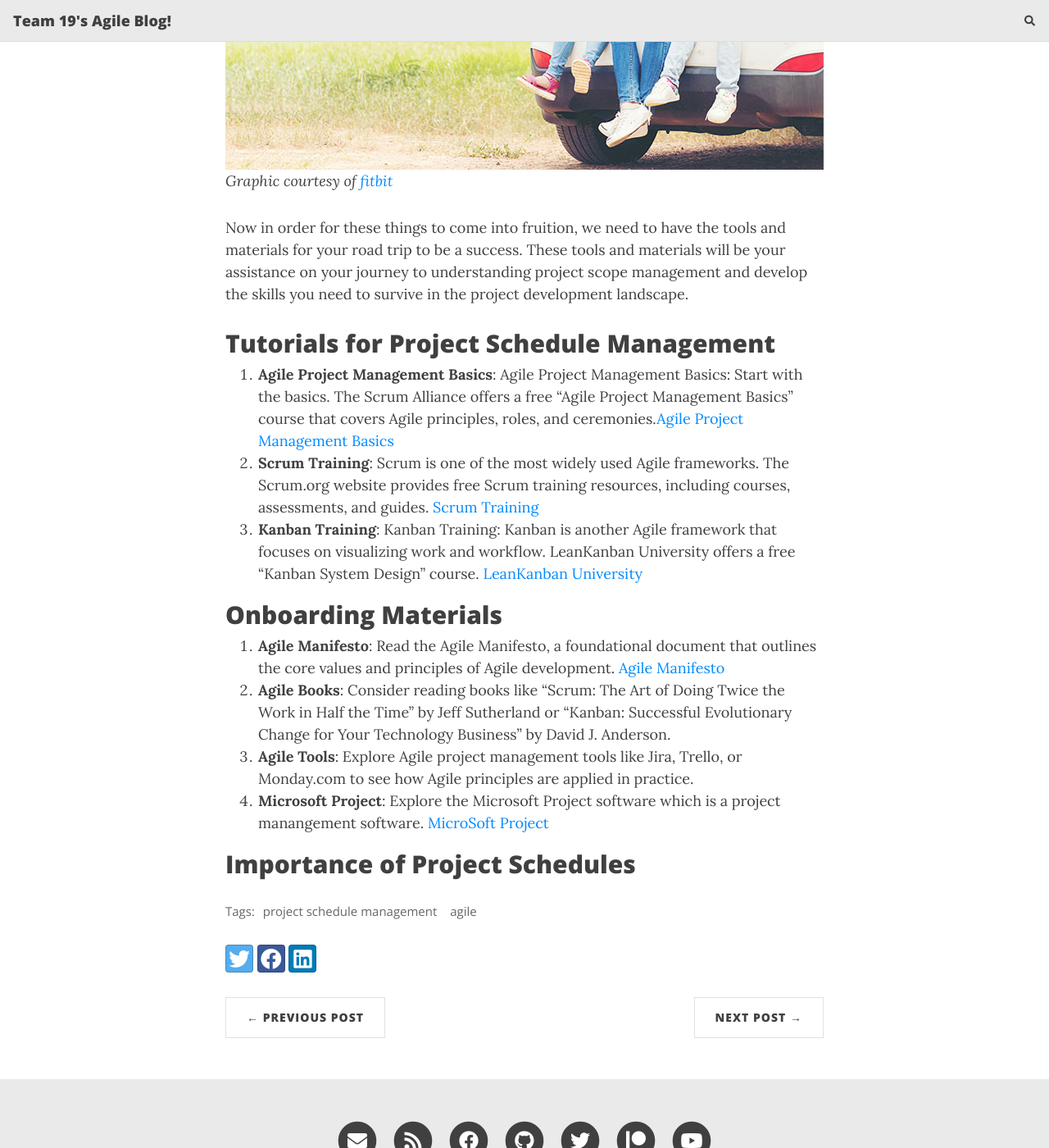
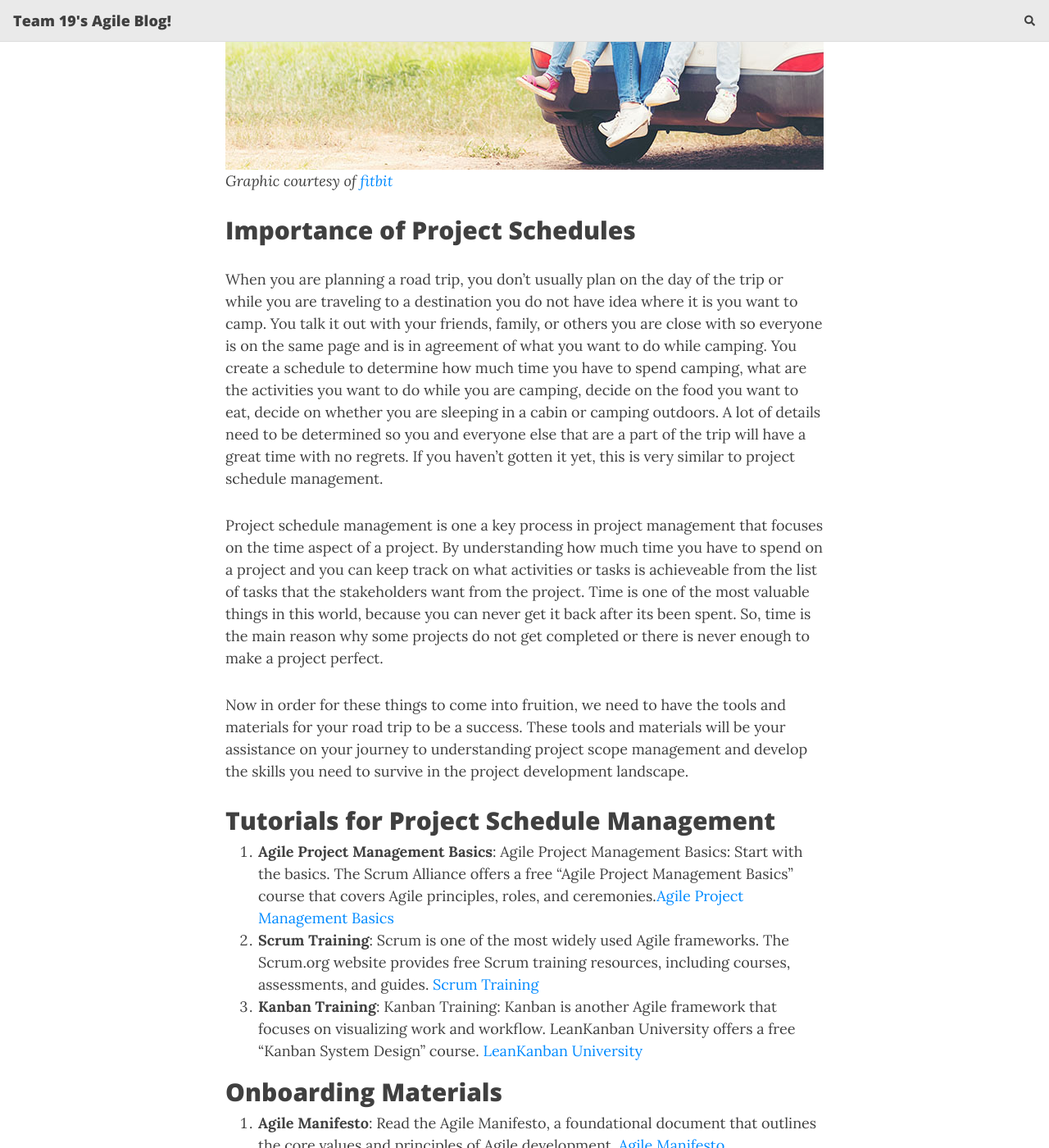
Before and after one commit to dlouangr/agile-blog, a Jekyll site: the page built from _posts/2023-10-01-Agile-Project-Schedule-Management.md, in a window 1280 px wide and 1400 px high, scrolled down 2621 px. Shown: the whole window at 82% size. Built offline with Jekyll 4.4.1, drawn with Linux system fonts in a browser that asks for light colours; nearby versions of some CDN libraries; comment, search, counter and statistics services are not loaded; some of the changed text lies outside the part shown.

Commit message:
Update 2023-10-01-Agile-Project-Schedule-Management.md

```diff
--- a/_posts/2023-10-01-Agile-Project-Schedule-Management.md
+++ b/_posts/2023-10-01-Agile-Project-Schedule-Management.md
@@ -26,6 +26,12 @@ In essence, project schedule management is like planning a road trip. You start
 ![Road trip](/agile-blog/assets/img/road-trip.jpg){: .mx-auto.d-block :}
 *Graphic courtesy of [fitbit](https://blog.fitbit.com/fitter-healthier-roadtrip-getaway/)*
 
+## Importance of Project Schedules
+
+When you are planning a road trip, you don't usually plan on the day of the trip or while you are traveling to a destination you do not have idea where it is you want to camp. You talk it out with your friends, family, or others you are close with so everyone is on the same page and is in agreement of what you want to do while camping. You create a schedule to determine how much time you have to spend camping, what are the activities you want to do while you are camping, decide on the food you want to eat, decide on whether you are sleeping in a cabin or camping outdoors. A lot of details need to be determined so you and everyone else that are a part of the trip will have a great time with no regrets. If you haven't gotten it yet, this is very similar to project schedule management.
+
+Project schedule management is one a key process in project management that focuses on the time aspect of a project. By understanding how much time you have to spend on a project and you can keep track on what activities or tasks is achieveable from the list of tasks that the stakeholders want from the project. Time is one of the most valuable things in this world, because you can never get it back after its been spent. So, time is the main reason why some projects do not get completed or there is never enough to make a project perfect.
+
 Now in order for these things to come into fruition, we need to have the tools and materials for your road trip to be a success. These tools and materials will be your assistance on your journey to understanding project scope management and develop the skills you need to survive in the project development landscape.
 
 ## Tutorials for Project Schedule Management
@@ -43,4 +49,6 @@ Now in order for these things to come into fruition, we need to have the tools a
 3. **Agile Tools**: Explore Agile project management tools like Jira, Trello, or Monday.com to see how Agile principles are applied in practice.
 4. **Microsoft Project**: Explore the Microsoft Project software which is a project manangement software. [MicroSoft Project](https://www.microsoft.com/en-us/microsoft-365/project/project-management-software)
 
-## Importance of Project Schedules
+## Summary
+
+In conclusion, project schedule management involves the processes required for a project completion in a timely manner. These processes are similar to how you would prepare for a road trip, planning, scheduling, documenting, and doing a bunch of other stuff that ensures your road trip is a success. The importance of having a schedule can help you keep track of activities that are acheiveable and helps you determine what are some things that you can ignore or not finish if there is not enough time. This is one part of project management process that makes a project successful. I recommend going through the materials and tutorials from the links above to learn more about project scope management and develop your skills to become a successful project manager.
```
